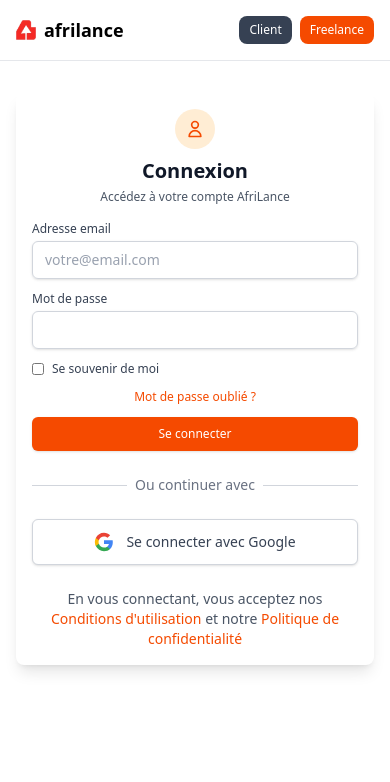
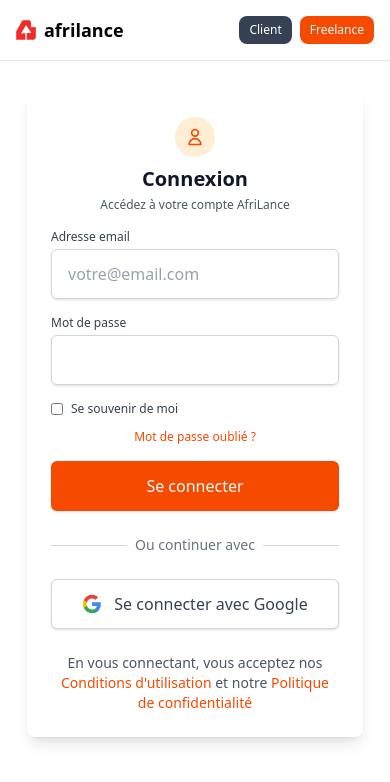
Before and after one commit to forgeronduweb/SaaS-freelance, a Next.js app in the folder client/: page /login in a window 390 px wide. Shown: the top 782 px of the page. Built offline with nearby package versions, Linux system fonts and the light colour scheme.

Commit message:
Add files via upload

```diff
--- a/client/next.config.js
+++ b/client/next.config.js
@@ -1,10 +1,8 @@
 /** @type {import('next').NextConfig} */
 const nextConfig = {
   // Configuration Turbopack
-  experimental: {
-    turbo: {
-      root: '../client'
-    }
+  turbopack: {
+    root: process.cwd()
   },
 
   // Optimisations pour le build
@@ -25,7 +23,7 @@ const nextConfig = {
   },
 
   // Optimisations de performance
-  swcMinify: true,
+  // swcMinify est maintenant activé par défaut dans Next.js 13+
 
   // Configuration des images
   images: {
--- a/client/src/components/auth/Login.tsx
+++ b/client/src/components/auth/Login.tsx
@@ -75,8 +75,8 @@ export default function Login() {
       </header>
 
       {/* Content */}
-      <main className="max-w-md mx-auto px-4 py-8 sm:py-12">
-        <div className="bg-white rounded-lg shadow-lg p-4 sm:p-6">
+      <main className="max-w-sm sm:max-w-md lg:max-w-lg mx-auto px-6 py-8 sm:py-12">
+        <div className="bg-white rounded-lg shadow-lg p-6 sm:p-8">
           <div className="text-center mb-4 sm:mb-6">
             <div className="w-10 h-10 sm:w-12 sm:h-12 bg-orange-100 rounded-full flex items-center justify-center mx-auto mb-2 sm:mb-3">
               <svg className="w-5 h-5 sm:w-6 sm:h-6 text-orange-600" fill="none" stroke="currentColor" viewBox="0 0 24 24">
@@ -87,7 +87,7 @@ export default function Login() {
             <p className="text-gray-600 text-xs sm:text-sm">Accédez à votre compte AfriLance</p>
           </div>
 
-          <form onSubmit={handleSubmit} className="space-y-3 sm:space-y-4">
+          <form onSubmit={handleSubmit} className="space-y-4 sm:space-y-5">
             <div>
               <label htmlFor="email" className="block text-xs sm:text-sm font-medium text-gray-700 mb-1 sm:mb-2">
                 Adresse email
@@ -99,7 +99,7 @@ export default function Login() {
                 value={formData.email}
                 onChange={handleChange}
                 required
-                className="w-full px-3 py-2 sm:py-3 border border-gray-300 rounded-md shadow-sm placeholder-gray-400 focus:outline-none focus:ring-orange-500 focus:border-orange-500 text-sm sm:text-base"
+                className="w-full px-4 py-3 sm:py-3 border border-gray-300 rounded-md shadow-sm placeholder-gray-400 focus:outline-none focus:ring-orange-500 focus:border-orange-500 text-base sm:text-base"
                 placeholder="votre@email.com"
               />
             </div>
@@ -115,7 +115,7 @@ export default function Login() {
                 value={formData.password}
                 onChange={handleChange}
                 required
-                className="w-full px-3 py-2 sm:py-3 border border-gray-300 rounded-md shadow-sm focus:outline-none focus:ring-orange-500 focus:border-orange-500 text-sm sm:text-base"
+                className="w-full px-4 py-3 sm:py-3 border border-gray-300 rounded-md shadow-sm focus:outline-none focus:ring-orange-500 focus:border-orange-500 text-base sm:text-base"
               />
             </div>
 
@@ -140,7 +140,7 @@ export default function Login() {
             <button
               type="submit"
               disabled={isLoading}
-              className="w-full flex justify-center py-2 sm:py-3 px-4 border border-transparent rounded-md shadow-sm text-xs sm:text-sm font-medium text-white bg-orange-600 hover:bg-orange-700 focus:outline-none focus:ring-2 focus:ring-offset-2 focus:ring-orange-500 disabled:opacity-50 disabled:cursor-not-allowed"
+              className="w-full flex justify-center py-3 sm:py-3 px-4 border border-transparent rounded-md shadow-sm text-base sm:text-sm font-medium text-white bg-orange-600 hover:bg-orange-700 focus:outline-none focus:ring-2 focus:ring-offset-2 focus:ring-orange-500 disabled:opacity-50 disabled:cursor-not-allowed"
             >
               {isLoading ? (
                 <div className="flex items-center">
@@ -171,7 +171,7 @@ export default function Login() {
               type="button"
               onClick={handleGoogleLogin}
               disabled={isLoading}
-              className="w-full flex justify-center items-center py-3 px-4 border border-gray-300 rounded-md shadow-sm bg-white text-sm font-medium text-gray-700 hover:bg-gray-50 focus:outline-none focus:ring-2 focus:ring-offset-2 focus:ring-orange-500 disabled:opacity-50 disabled:cursor-not-allowed"
+              className="w-full flex justify-center items-center py-3 px-4 border border-gray-300 rounded-md shadow-sm bg-white text-base sm:text-sm font-medium text-gray-700 hover:bg-gray-50 focus:outline-none focus:ring-2 focus:ring-offset-2 focus:ring-orange-500 disabled:opacity-50 disabled:cursor-not-allowed"
             >
               <svg className="w-5 h-5 mr-3" viewBox="0 0 24 24">
                 <path fill="#4285F4" d="M22.56 12.25c0-.78-.07-1.53-.2-2.25H12v4.26h5.92c-.26 1.37-1.04 2.53-2.21 3.31v2.77h3.57c2.08-1.92 3.28-4.74 3.28-8.09z"/>
```
Also changed, not shown: 1 other file (tests, documents, lock files or other folders).
